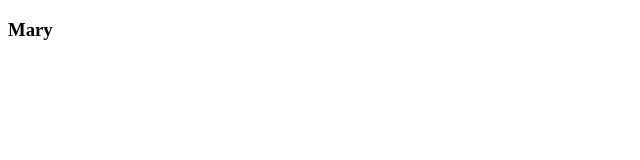
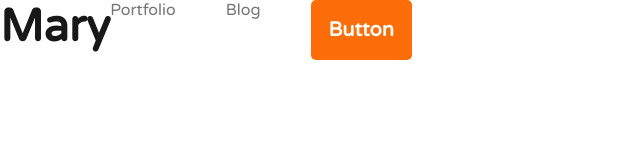
Before and after one commit to justdemocode/project-5, a plain HTML site: page index.html in a window 1280 px wide. Shown: the whole page, without its empty margins (0-640 px from the left). Drawn offline with Linux system fonts and the light colour scheme.

Commit message:
upload fast bar

```diff
--- a/index.html
+++ b/index.html
@@ -4,11 +4,21 @@
     <meta charset="UTF-8">
     <meta name="viewport" content="width=device-width, initial-scale=1.0">
     <title>Web-D-F</title>
+    <link rel="preconnect" href="https://fonts.googleapis.com">
+    <link rel="preconnect" href="https://fonts.gstatic.com" crossorigin>
+    <link href="https://fonts.googleapis.com/css2?family=Bebas+Neue&family=Roboto:wght@100&family=Varela+Round&display=swap" rel="stylesheet">
+
+    <link rel="stylesheet" href="style/style.css">
 </head>
 <body>
     <header>
         <nav>
-            <h3>Mary</h3>
+            <h3 class="nav-title">Ma<span class="text-fast">r</span>y</h3>
+            <ul>
+                <li><a href="">Portfolio</a></li>
+                <li><a href="">Blog</a></li>
+                <li><a href="https://www.youtube.com/" target="_blank"><button class="btn , text-forth">Button</button></a></li>
+            </ul>
         </nav>
     </header>
     <main>
--- a/style/style.css
+++ b/style/style.css
@@ -0,0 +1,51 @@
+/* common font style */
+*{
+    margin: 0;
+    padding: 0;
+    font-family: 'Bebas Neue', sans-serif;
+    font-family: 'Roboto', sans-serif;
+    font-family: 'Varela Round', sans-serif;
+}
+
+
+/* common website button and color */
+.btn{
+    border: none;
+    padding: 18px;
+    font-size: 20px;
+    font-weight: 700;
+    border-radius: 5px;
+    background-color: #FD6E0A;
+    color: #FFF;
+
+
+
+}
+
+/* nav title */
+.nav-title{
+    color: #181818;
+    font-size: 45px;
+    font-weight: 800;
+}
+
+/* nav style */
+nav {
+    display: flex;
+}
+
+nav > ul{
+    display: flex;
+}
+
+nav  li{
+    list-style: none;
+    margin-right: 50px;
+}
+
+nav  a{
+    text-decoration: none;
+    color: #757575;
+
+
+}
```
